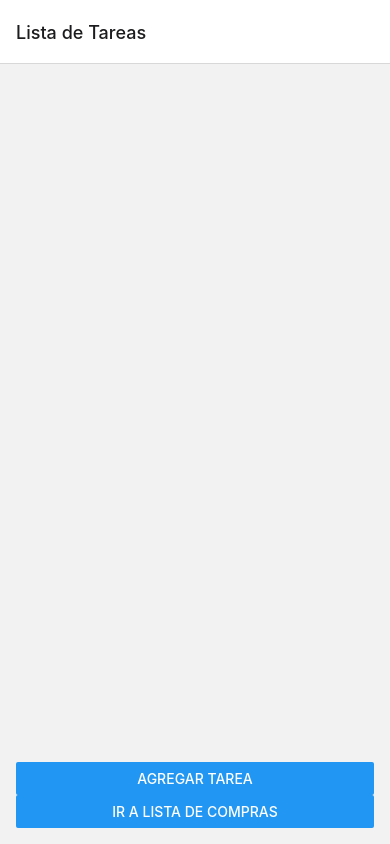
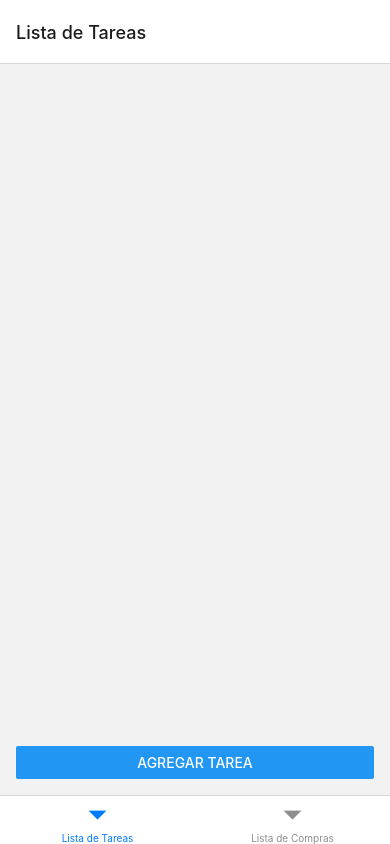
Before and after one commit to mmkippes/dda, a React Native app: screen /TaskList in a window 390 px wide. Built offline with nearby package versions, Linux system fonts and the light colour scheme.

Commit message:
tab navigator

```diff
--- a/package.json
+++ b/package.json
@@ -9,13 +9,17 @@
     "web": "expo start --web"
   },
   "dependencies": {
+    "@react-native-community/viewpager": "^5.0.11",
+    "@react-navigation/bottom-tabs": "^6.5.16",
     "@react-navigation/native": "^6.1.10",
     "@react-navigation/native-stack": "^6.9.18",
     "expo": "~50.0.3",
     "expo-status-bar": "~1.11.1",
     "react": "18.2.0",
     "react-native": "0.73.2",
-    "react-native-safe-area-context": "^4.8.2",
+    "react-native-gesture-handler": "^2.15.0",
+    "react-native-reanimated": "^3.7.1",
+    "react-native-safe-area-context": "^4.9.0",
     "react-native-screens": "~3.29.0"
   },
   "devDependencies": {
--- a/src/navigation/MainNavigator.js
+++ b/src/navigation/MainNavigator.js
@@ -1,6 +1,6 @@
 import React from 'react';
 import { NavigationContainer } from '@react-navigation/native';
-import { createNativeStackNavigator } from '@react-navigation/native-stack';
+import { createBottomTabNavigator } from '@react-navigation/bottom-tabs';
 import { enableScreens } from 'react-native-screens';
 import { SafeAreaProvider } from 'react-native-safe-area-context';
 import TaskList from '../screens/TaskList';
@@ -8,24 +8,24 @@ import ShoppingList from '../screens/ShoppingList';
 
 enableScreens();
 
-const Stack = createNativeStackNavigator();
+const Tab = createBottomTabNavigator();
 
 const MainNavigator = () => {
     return (
         <SafeAreaProvider>
             <NavigationContainer>
-                <Stack.Navigator initialRouteName="TaskList">
-                    <Stack.Screen
+                <Tab.Navigator>
+                    <Tab.Screen
                         name="TaskList"
                         component={TaskList}
                         options={{ title: 'Lista de Tareas' }}
                     />
-                    <Stack.Screen
+                    <Tab.Screen
                         name="ShoppingList"
                         component={ShoppingList}
                         options={{ title: 'Lista de Compras' }}
                     />
-                </Stack.Navigator>
+                </Tab.Navigator>
             </NavigationContainer>
         </SafeAreaProvider>
     );
--- a/src/screens/TaskList.js
+++ b/src/screens/TaskList.js
@@ -34,7 +34,6 @@ const TaskList = ({ navigation }) => {
             </ScrollView>
             <Button title="Agregar Tarea" onPress={() => setModalVisible(true)} />
             <TaskModal visible={modalVisible} onClose={() => setModalVisible(false)} onAdd={addTask} />
-            <Button title="Ir a Lista de Compras" onPress={() => navigation.navigate('ShoppingList')} />
         </View>
     );
 };
```
Also changed, not shown: 1 other file (tests, documents, lock files or other folders).
